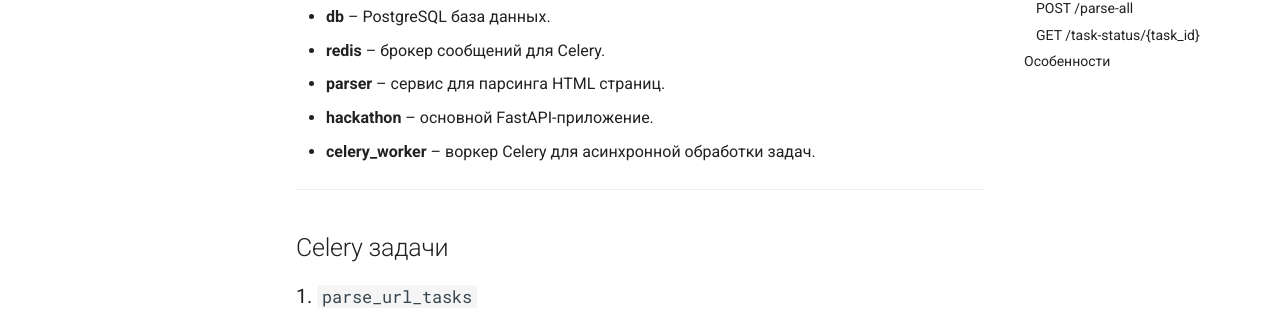
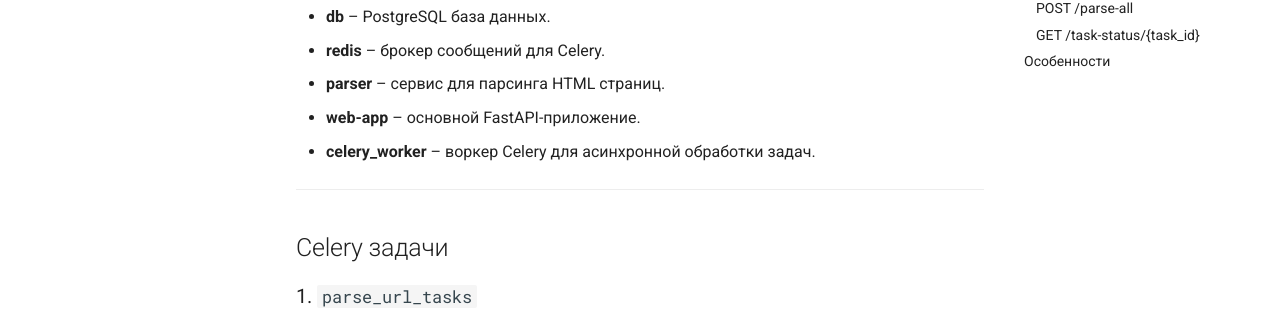
Before and after one commit to MaJaneb/docs, an MkDocs documentation site: the page built from docs/lab3.md, in a window 1280 px wide and 900 px high. Shown: the part 292-601 px from the top of the window. Built offline with MkDocs 1.6.1 and Material for MkDocs 9.7.7, drawn with Linux system fonts in a browser that asks for light colours.

Commit message:
Update lab3.md

```diff
--- a/docs/lab3.md
+++ b/docs/lab3.md
@@ -7,7 +7,7 @@
 - **db** – PostgreSQL база данных.
 - **redis** – брокер сообщений для Celery.
 - **parser** – сервис для парсинга HTML страниц.
-- **hackathon** – основной FastAPI-приложение.
+- **web-app** – основной FastAPI-приложение.
 - **celery_worker** – воркер Celery для асинхронной обработки задач.
 
 ---
```
